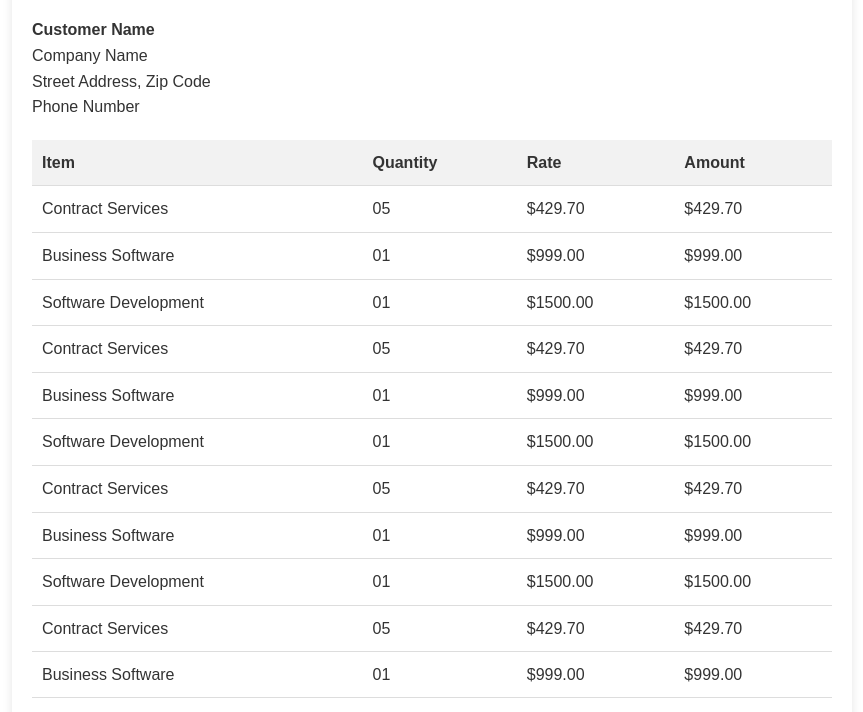
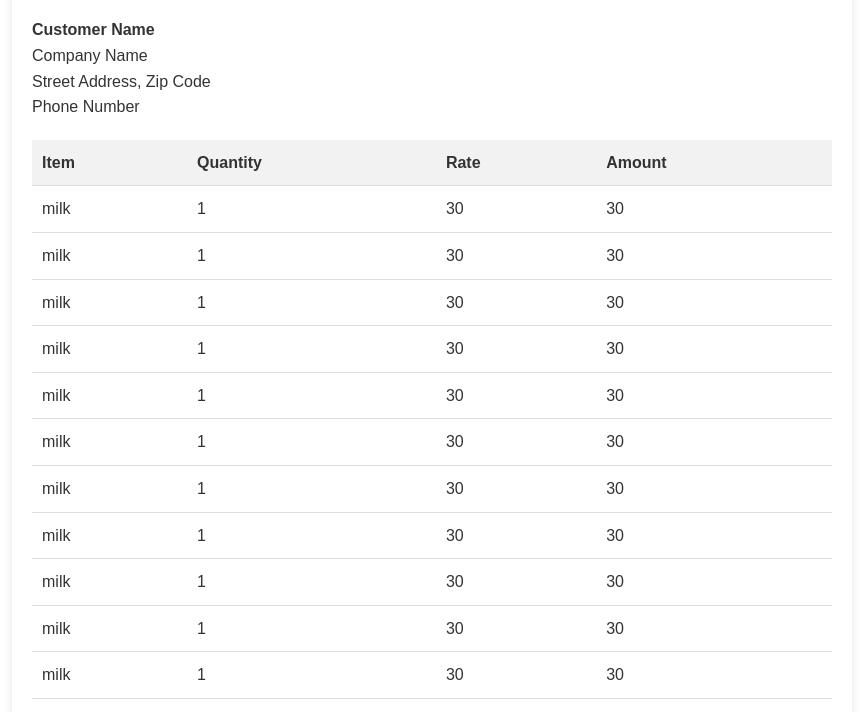
Before and after one commit to Parth-Ramani/Inventory-Management-system, a plain HTML site: page invoiceTemplate.html in a window 1280 px wide. Shown: the part 81-793 px from the top of the page, without its empty margins (208-1071 px from the left). Drawn offline with Linux system fonts and the light colour scheme.

Commit message:
add dummy data into invoice files

```diff
--- a/invoiceTemplate.html
+++ b/invoiceTemplate.html
@@ -114,7 +114,7 @@
         </div> -->
     </div>
 
-    <table>
+    <table id="billItem">
         <thead>
             <tr>
                 <th>Item</th>
@@ -124,7 +124,7 @@
             </tr>
         </thead>
         <tbody>
-            <tr>
+            <!-- <tr>
                 <td>Contract Services</td>
                 <td>05</td>
                 <td>$429.70</td>
@@ -239,7 +239,7 @@
                 <td>05</td>
                 <td>$429.70</td>
                 <td>$429.70</td>
-            </tr>
+            </tr> -->
         </tbody>
     </table>
 
@@ -272,10 +272,8 @@
         <strong>Terms & Conditions:</strong>
     </div>
 
-    <script>
-        // You can add JavaScript here if you need to make the invoice dynamic
-        // For example, to calculate totals or populate fields from user input
-    </script>
+    <script type="module" src="js/invoice.js"></script>
+
 </body>
 
 </html>
--- a/js/invoice.js
+++ b/js/invoice.js
@@ -0,0 +1,114 @@
+let allItems = [
+  {
+    id: "01",
+    product: "milk",
+    quantity: 1,
+    sellingPrice: 30,
+    total: 30
+  },
+  {
+    id: "01",
+    product: "milk",
+    quantity: 1,
+    sellingPrice: 30,
+    total: 30
+  },
+  {
+    id: "01",
+    product: "milk",
+    quantity: 1,
+    sellingPrice: 30,
+    total: 30
+  },
+  {
+    id: "01",
+    product: "milk",
+    quantity: 1,
+    sellingPrice: 30,
+    total: 30
+  },
+  {
+    id: "01",
+    product: "milk",
+    quantity: 1,
+    sellingPrice: 30,
+    total: 30
+  },
+  {
+    id: "01",
+    product: "milk",
+    quantity: 1,
+    sellingPrice: 30,
+    total: 30
+  },
+  {
+    id: "01",
+    product: "milk",
+    quantity: 1,
+    sellingPrice: 30,
+    total: 30
+  },
+  {
+    id: "01",
+    product: "milk",
+    quantity: 1,
+    sellingPrice: 30,
+    total: 30
+  },
+  {
+    id: "01",
+    product: "milk",
+    quantity: 1,
+    sellingPrice: 30,
+    total: 30
+  },
+  {
+    id: "01",
+    product: "milk",
+    quantity: 1,
+    sellingPrice: 30,
+    total: 30
+  },
+  {
+    id: "01",
+    product: "milk",
+    quantity: 1,
+    sellingPrice: 30,
+    total: 30
+  },
+  {
+    id: "01",
+    product: "milk",
+    quantity: 1,
+    sellingPrice: 30,
+    total: 30
+  },
+  {
+    id: "01",
+    product: "milk",
+    quantity: 1,
+    sellingPrice: 30,
+    total: 30
+  }
+];
+
+function itemRender() {
+  const tableBody = document.querySelector("#billItem tbody");
+  tableBody.innerHTML = "";
+  allItems.forEach((product) => {
+    const row = document.createElement("tr");
+    row.innerHTML = `
+        <td>${product.product}</td>
+<td>${product.quantity}</td>
+<td>${product.sellingPrice}</td>
+<td>${product.total}</td>
+
+        `;
+    // row.addEventListener("click", () => {
+    //   console.log(product);
+    // });
+
+    tableBody.appendChild(row);
+  });
+}
+itemRender();
--- a/js/sales.js
+++ b/js/sales.js
@@ -108,6 +108,9 @@ function tableRender(page = 1) {
                 </td>
 
         `;
+    row.addEventListener("click", () => {
+      console.log(product);
+    });
 
     // row.addEventListener("click", () => {
     //   const invoiceUrl = `invoiceTemplate.html`;
@@ -232,7 +235,7 @@ document.getElementById("innerForm")?.addEventListener("submit", (e) => {
     console.log(selectedProducts);
     totalPrice = selectedProducts.reduce((total, product) => {
       return total + product.total;
-    }, 0); // Initial total is 0
+    }, 0);
     console.log(totalPrice);
     formTable();
     console.log(purchaseData);
```
